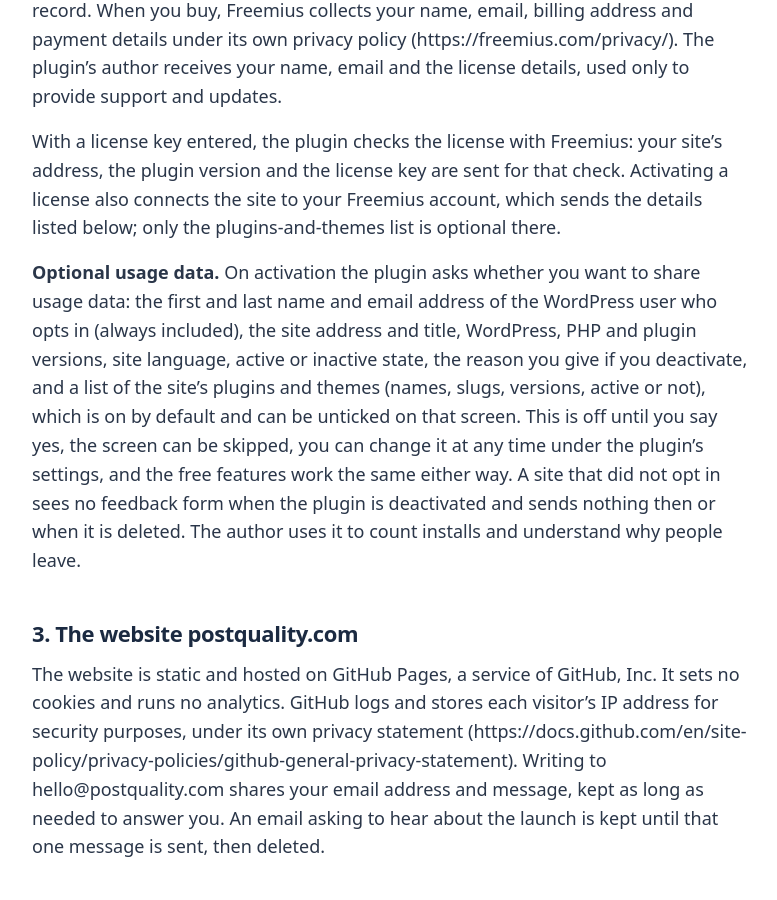
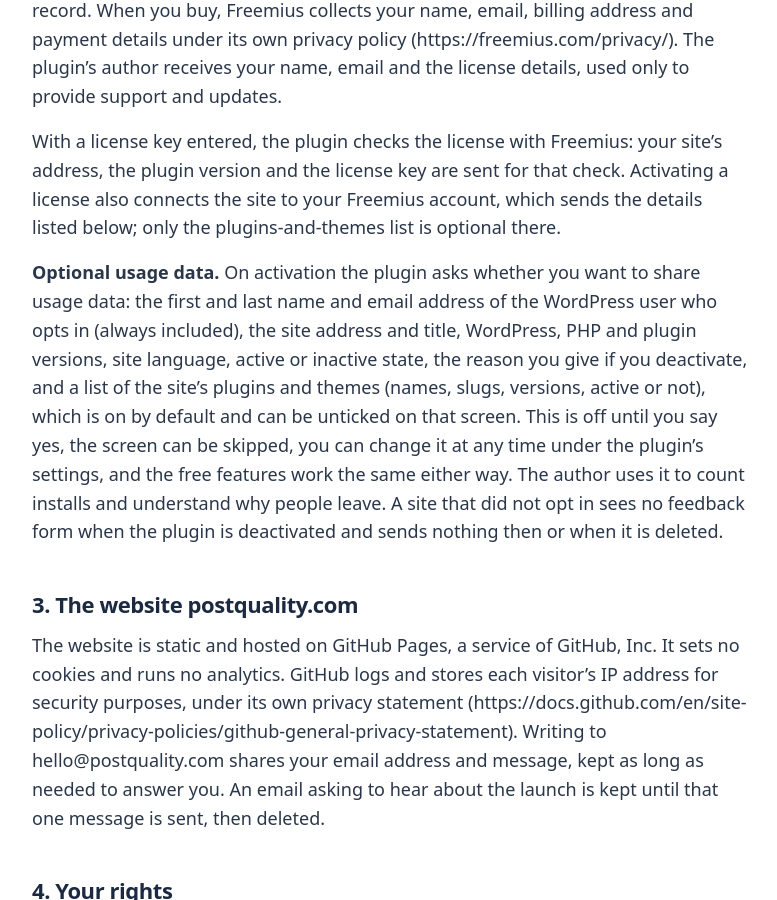
Before and after one commit to vincentheimann/postquality.com, a Jekyll site: the page built from privacy.md, in a window 1280 px wide and 900 px high, scrolled down 3044 px. Shown: the whole window, without its empty margins (96-873 px from the left). Built offline with Jekyll 4.4.1, drawn with Linux system fonts in a browser that asks for light colours.

Commit message:
fix(privacy): keep "The author uses it" next to the usage data it refers to
Moves the bug 90 sentence on sites that did not opt in to the end of the
Optional usage data paragraph, so "it" in "The author uses it to count
installs" still points at the usage data. Review of the plugin fix, 2026-10-26.

Co-Authored-By: Claude Fable 5.1 <noreply@anthropic.com>

```diff
--- a/privacy.md
+++ b/privacy.md
@@ -42,7 +42,7 @@ Pro licenses are sold and managed by Freemius, Inc., which acts as the seller of
 
 With a license key entered, the plugin checks the license with Freemius: your site's address, the plugin version and the license key are sent for that check. Activating a license also connects the site to your Freemius account, which sends the details listed below; only the plugins-and-themes list is optional there.
 
-**Optional usage data.** On activation the plugin asks whether you want to share usage data: the first and last name and email address of the WordPress user who opts in (always included), the site address and title, WordPress, PHP and plugin versions, site language, active or inactive state, the reason you give if you deactivate, and a list of the site's plugins and themes (names, slugs, versions, active or not), which is on by default and can be unticked on that screen. This is off until you say yes, the screen can be skipped, you can change it at any time under the plugin's settings, and the free features work the same either way. A site that did not opt in sees no feedback form when the plugin is deactivated and sends nothing then or when it is deleted. The author uses it to count installs and understand why people leave.
+**Optional usage data.** On activation the plugin asks whether you want to share usage data: the first and last name and email address of the WordPress user who opts in (always included), the site address and title, WordPress, PHP and plugin versions, site language, active or inactive state, the reason you give if you deactivate, and a list of the site's plugins and themes (names, slugs, versions, active or not), which is on by default and can be unticked on that screen. This is off until you say yes, the screen can be skipped, you can change it at any time under the plugin's settings, and the free features work the same either way. The author uses it to count installs and understand why people leave. A site that did not opt in sees no feedback form when the plugin is deactivated and sends nothing then or when it is deleted.
 
 ## 3. The website postquality.com
 
```
